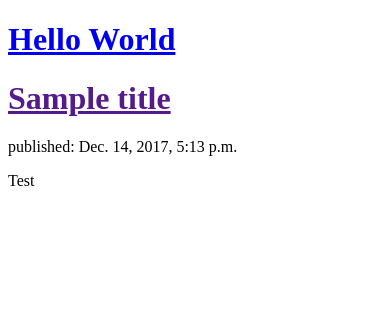
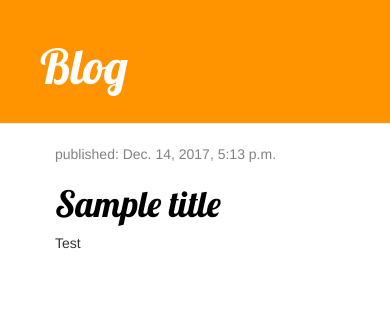
Before and after one commit to danielgreene101/first-python-test, a Django app: page / in a window 390 px wide. Shown: the top 322 px of the page. Run offline with Django 3.2, Linux system fonts and the light colour scheme; data comes from the database, SQL or seed files in the repository; some libraries are stand-ins or nearby versions.

Commit message:
CSS it up

```diff
--- /dev/null
+++ b/blog/static/css/blog.css
@@ -0,0 +1,46 @@
+.page-header {
+    background-color: #ff9400;
+    margin-top: 0;
+    padding: 20px 20px 20px 40px;
+}
+
+.page-header h1, .page-header h1 a, .page-header h1 a:visited, .page-header h1 a:active {
+    color: #ffffff;
+    font-size: 36pt;
+    text-decoration: none;
+}
+
+.content {
+    margin-left: 40px;
+}
+
+h1, h2, h3, h4 {
+    font-family: 'Lobster', cursive;
+}
+
+.date {
+    color: #828282;
+}
+
+.save {
+    float: right;
+}
+
+.post-form textarea, .post-form input {
+    width: 100%;
+}
+
+.top-menu, .top-menu:hover, .top-menu:visited {
+    color: #ffffff;
+    float: right;
+    font-size: 26pt;
+    margin-right: 20px;
+}
+
+.post {
+    margin-bottom: 70px;
+}
+
+.post h1 a, .post h1 a:visited {
+    color: #000000;
+}
--- a/blog/templates/blog/post_list.html
+++ b/blog/templates/blog/post_list.html
@@ -1,22 +1,31 @@
-<!DOCTYPE html>
-<html lang="en">
+{% load static %}
+<html>
     <head>
-    <meta charset="UTF-8">
-    <meta name="viewport" content="width=device-width, initial-scale=1.0">
-    <meta http-equiv="X-UA-Compatible" content="ie=edge">
         <title>Python Site</title>
+        <link rel="stylesheet" href="//maxcdn.bootstrapcdn.com/bootstrap/3.2.0/css/bootstrap.min.css">
+        <link rel="stylesheet" href="//maxcdn.bootstrapcdn.com/bootstrap/3.2.0/css/bootstrap-theme.min.css">
+        <link href="//fonts.googleapis.com/css?family=Lobster&subset=latin,latin-ext" rel="stylesheet" type="text/css">
+        <link rel="stylesheet" type="text/css" href="{% static 'css/blog.css' %}" />
     </head>
     <body>
-    <div>
-        <h1><a href="/">Hello World</a></h1>
+        <div class="page-header">
+                <h1><a href="/">Blog</a></h1>
         </div>
 
+        <div class="content container">
+                <div class="row">
+                    <div class="col-md-8">
                         {% for post in posts %}
-        <div>
+                            <div class="post">
+                                <div class="date">
+                                    <p>published: {{ post.published_date }}</p>
+                                </div>
                                 <h1><a href="">{{ post.title }}</a></h1>
-            <p>published: {{ post.published_date }}</p>
                                 <p>{{ post.text|linebreaksbr }}</p>
                             </div>
                         {% endfor %}
+                    </div>
+                </div>
+            </div>
     </body>
 </html>
```
Lines whose indentation alone changed are shown as unchanged.
